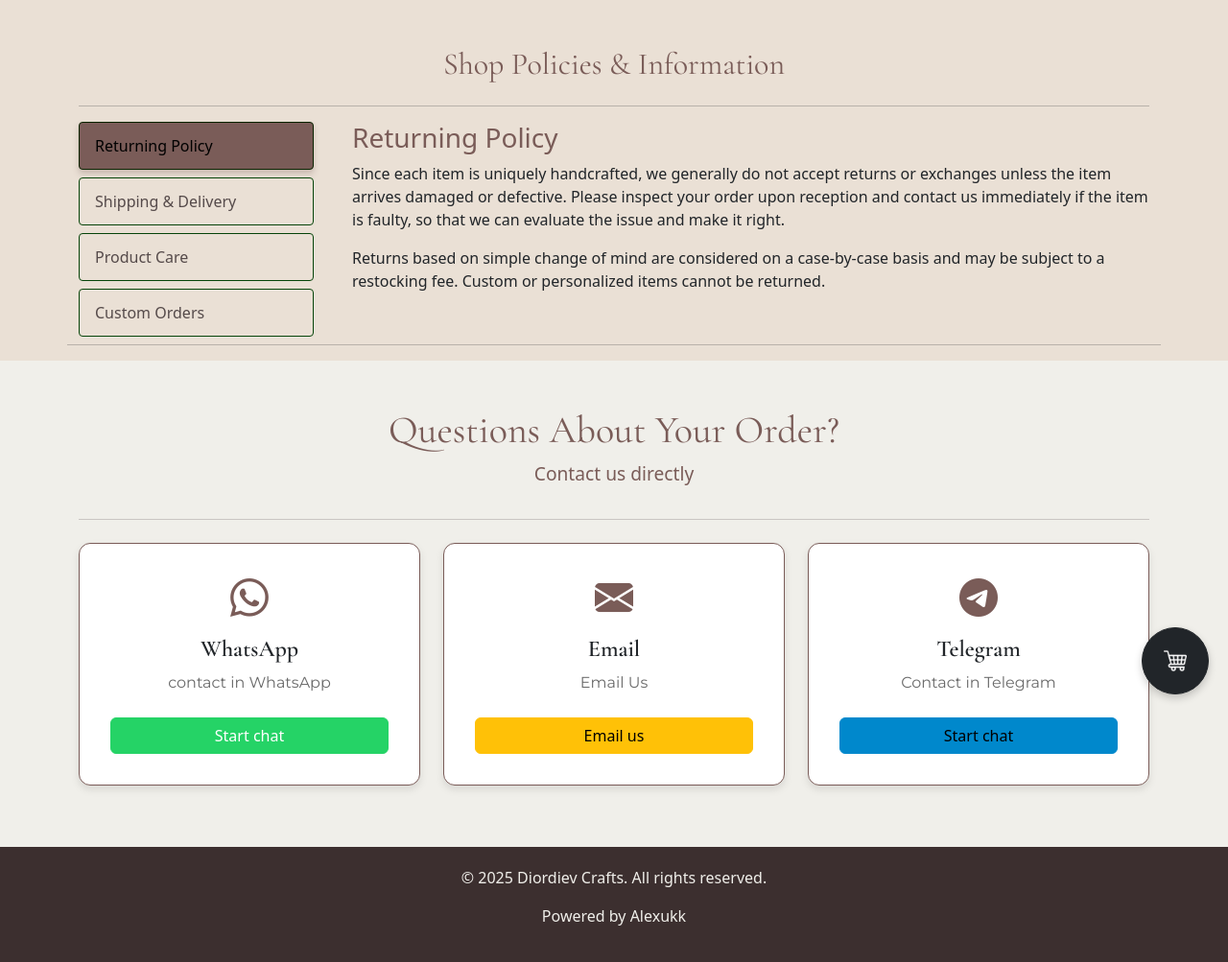
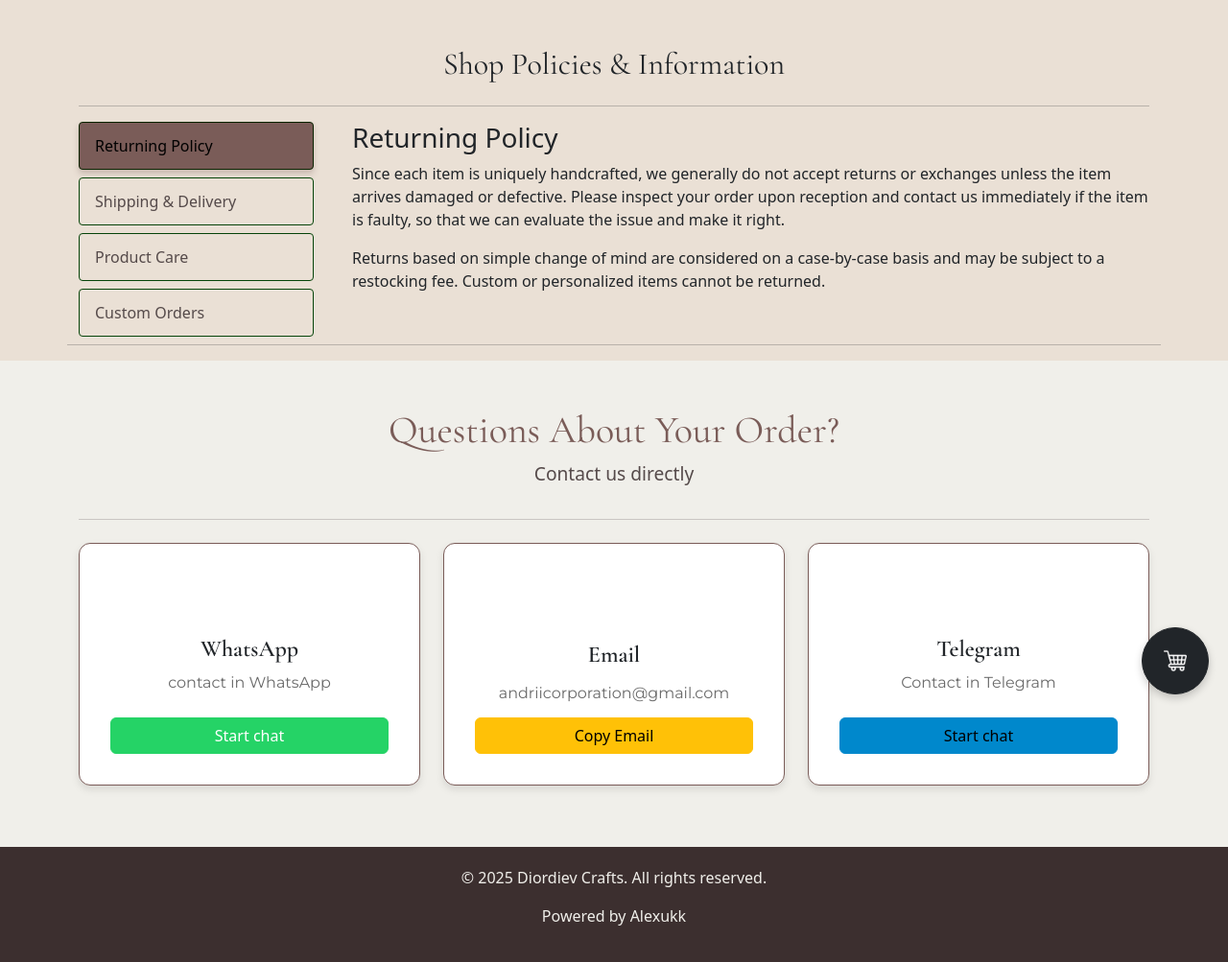
Before and after one commit to Alexukk/Diordiev-Crafts, a Flask app: page /privacy-policy in a window 1280 px wide. Shown: the part 56-1059 px from the top of the page at 96% size. Run offline with Flask 3, Linux system fonts and the light colour scheme.

Commit message:
Updated contact details and added email copying

```diff
--- a/templates/privacy_policy.html
+++ b/templates/privacy_policy.html
@@ -5,12 +5,8 @@
 {% block head %}
     {{ super() }}
 
-{% endblock %}
+    <link rel="stylesheet" href="https://cdn.jsdelivr.net/npm/bootstrap-icons@1.11.3/font/bootstrap-icons.min.css">
 
-{% block content %}
-<link rel="stylesheet" href="https://cdn.jsdelivr.net/npm/bootstrap-icons@1.11.3/font/bootstrap-icons.min.css">
-
-    <style>
         /* Стилі для фірмового кольору */
         .diordiev-color {
             color: #7A5C58 !important;
@@ -57,11 +53,16 @@
             border: 1px solid #7A5C58;
             border-radius: 12px;
             transition: transform 0.3s ease, box-shadow 0.3s ease;
+            cursor: pointer; /* Додаємо курсор для картки Email */
         }
 
         .help-card:hover {
             transform: translateY(-5px);
             box-shadow: 0 10px 20px rgba(0, 0, 0, 0.1);
+        }
+        /* Спеціальний hover для картки Email, щоб виділити копіювання */
+        .help-card.email-card:hover {
+             border-color: #FFC107;
         }
 
         /* Стилі для іконок */
@@ -81,16 +82,42 @@
             background-color: #25D366;
             border-color: #25D366;
         }
-        .btn-warning { /* Email */
+        .btn-success:hover {
+            background-color: #1aae53;
+            border-color: #1aae53;
+        }
+
+        .btn-warning { /* Email - Копіювання*/
             background-color: #FFC107;
             border-color: #FFC107;
+        }
+        .btn-warning:hover {
+            background-color: #d4a001;
+            border-color: #d4a001;
         }
         .btn-info { /* Telegram */
             background-color: #0088CC;
             border-color: #0088CC;
         }
-    </style>
+        .btn-info:hover {
+            background-color: #0077b3;
+            border-color: #0077b3;
+        }
 
+        /* Стилі для спливаючого сповіщення */
+        #copy-notification {
+            position: fixed;
+            top: 20px;
+            right: 20px;
+            z-index: 1050;
+            opacity: 0;
+            transition: opacity 0.5s ease-in-out;
+        }
+
+
+{% endblock %}
+
+{% block content %}
 <section class="privacy-policy-section container mt-5">
     <h2 class="text-center mb-4 diordiev-color">Shop Policies & Information</h2>
     <hr>
@@ -157,14 +184,16 @@
             </div>
 
             <div class="col-md-4 col-sm-6 mb-3">
-                <div class="card help-card h-100">
+                <div class="card help-card h-100 email-card" onclick="copyEmailToClipboard('andriicorporation@gmail.com')">
                     <div class="card-body">
                         <div class="card-icon mb-3">
                             <i class="bi bi-envelope-fill"></i>
                         </div>
                         <h5 class="card-title">Email</h5>
-                        <p class="card-text">Email Us</p>
-                        <a href="mailto:andriicorporation@gmail.com" class="btn btn-warning help-card-button">Email us</a>
+                        <p class="card-text mb-2" id="email-address">andriicorporation@gmail.com</p>
+                        <button type="button" class="btn btn-warning help-card-button">
+                            Copy Email
+                        </button>
                     </div>
                 </div>
             </div>
@@ -185,4 +214,69 @@
         </div>
     </div>
 </section>
+
+<div class="toast align-items-center text-white bg-success border-0" role="alert" aria-live="assertive" aria-atomic="true" id="copy-notification">
+    <div class="d-flex">
+        <div class="toast-body">
+            Email copied to clipboard!
+        </div>
+        <button type="button" class="btn-close btn-close-white me-2 m-auto" data-bs-dismiss="toast" aria-label="Close"></button>
+    </div>
+</div>
+
+<script>
+    // Функція для копіювання email та показу сповіщення
+    function copyEmailToClipboard(email) {
+        // Використання сучасного API Clipboard (рекомендовано)
+        if (navigator.clipboard) {
+            navigator.clipboard.writeText(email).then(() => {
+                showToastNotification();
+            }).catch(err => {
+                // Якщо не вдалося через API, використовуємо запасний метод
+                fallbackCopyTextToClipboard(email);
+            });
+        } else {
+            // Запасний метод для старих браузерів
+            fallbackCopyTextToClipboard(email);
+        }
+    }
+
+    function fallbackCopyTextToClipboard(text) {
+        var textArea = document.createElement("textarea");
+        textArea.value = text;
+
+        // Потрібно, щоб елемент був видимий для браузера
+        textArea.style.position = "fixed";
+        textArea.style.left = "-999999px";
+        textArea.style.top = "-999999px";
+        document.body.appendChild(textArea);
+        textArea.focus();
+        textArea.select();
+
+        try {
+            var successful = document.execCommand('copy');
+            if (successful) {
+                showToastNotification();
+            }
+        } catch (err) {
+            console.error('Fallback: Oops, unable to copy', err);
+        }
+
+        document.body.removeChild(textArea);
+    }
+
+    function showToastNotification() {
+        // Ініціалізація та показ сповіщення Toast
+        var toastEl = document.getElementById('copy-notification');
+        // Перевірка, чи завантажена функція Toast від Bootstrap
+        if (typeof bootstrap !== 'undefined' && bootstrap.Toast) {
+            var toast = new bootstrap.Toast(toastEl, { delay: 3000 });
+            toast.show();
+        } else {
+             // Простий alert, якщо Bootstrap JS не завантажено
+             alert("Email copied: andriicorporation@gmail.com");
+        }
+    }
+</script>
+
 {% endblock %}
```
